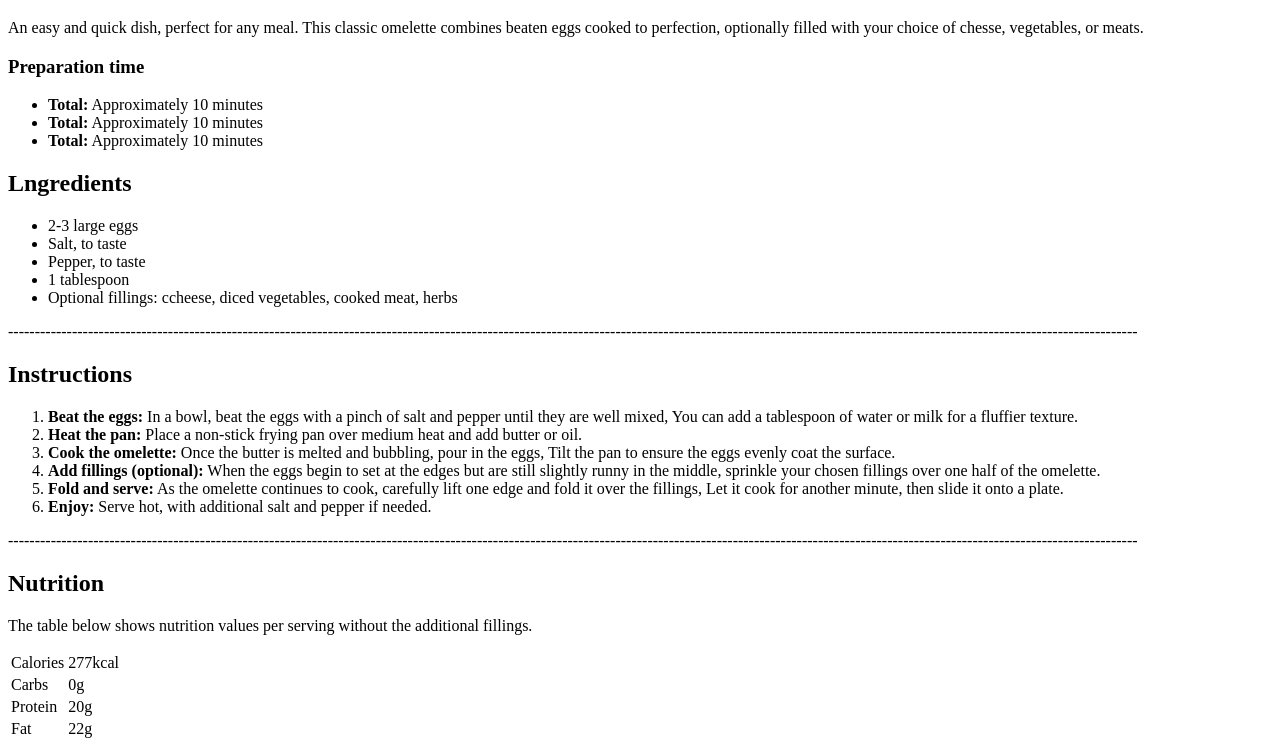
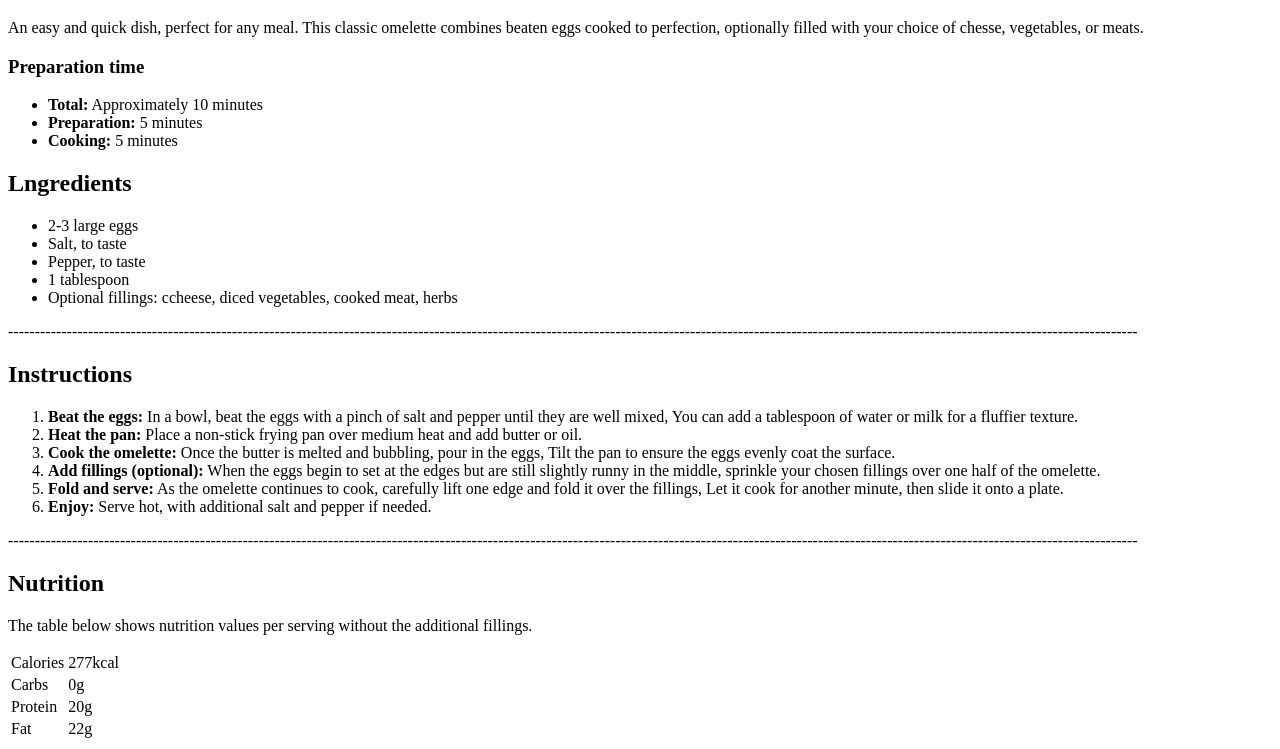
Before and after one commit to mohidreekh/Web1-Assignment, a plain HTML site: page index.html in a window 1280 px wide. Shown: the part 61-810 px from the top of the page. Drawn offline with Linux system fonts and the light colour scheme.

Commit message:
Assignment done

```diff
--- a/index.html
+++ b/index.html
@@ -17,8 +17,8 @@
         <h3>Preparation time</h3>
         <ul>
             <li><b>Total:</b> Approximately 10 minutes </li>
-            <li><b>Total:</b> Approximately 10 minutes </li>
-            <li><b>Total:</b> Approximately 10 minutes </li>
+            <li><b>Preparation:</b> 5 minutes </li>
+            <li><b>Cooking:</b> 5 minutes </li>
         </ul>
     </div>
 
```
